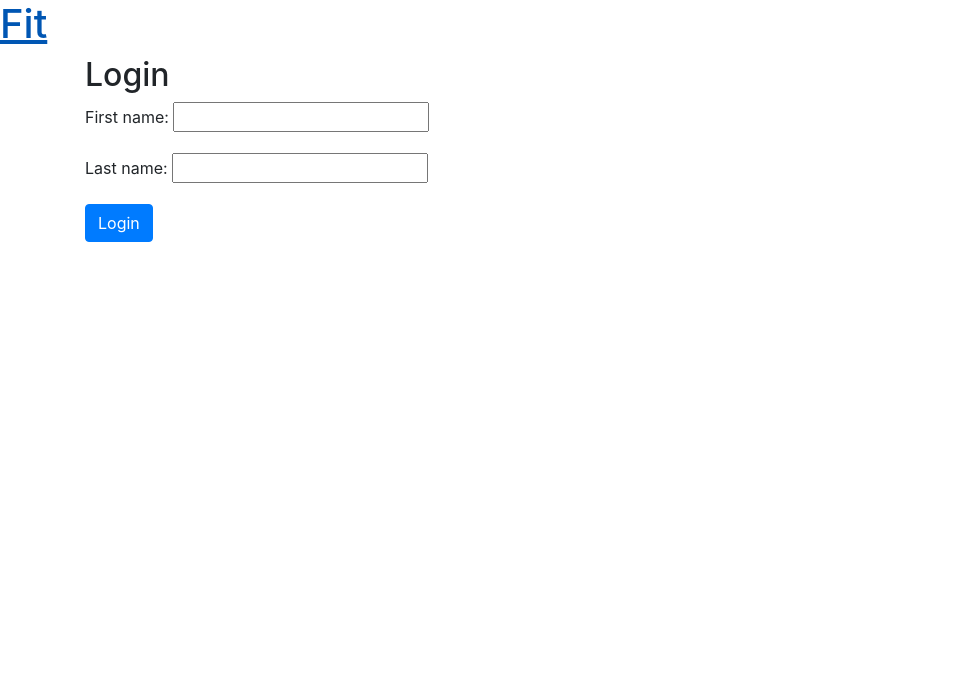
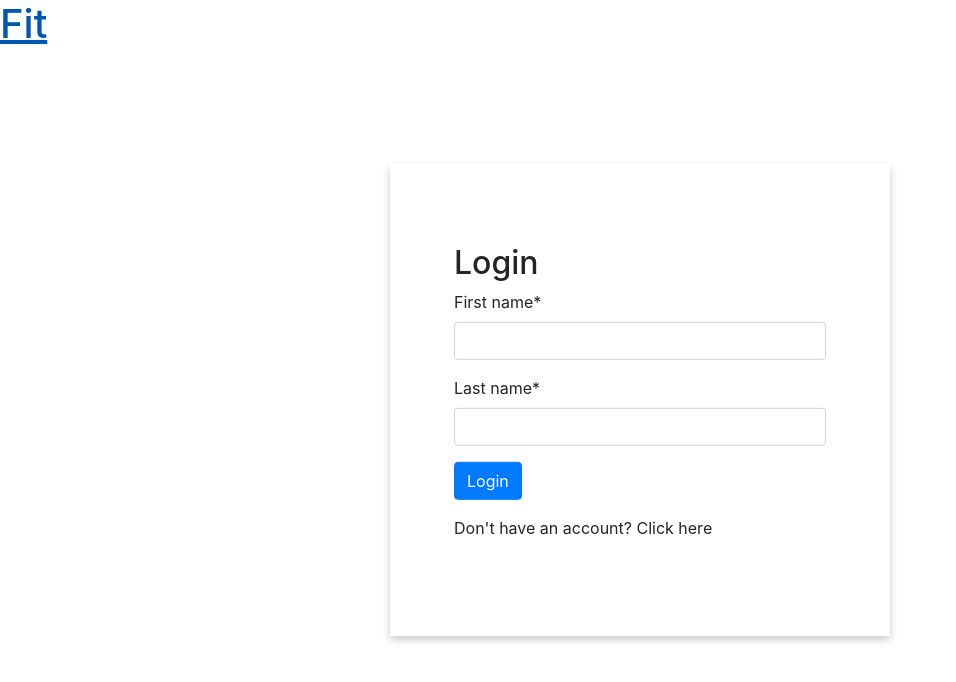
Before and after one commit to Shikeinn/Fit, a Django app: template Fit/templates/registration/login.html in a window 1280 px wide. Shown: the top 682 px of the page, without its empty margins (0-956 px from the left). Run offline with Django 3.2, Linux system fonts and the light colour scheme; the template is opened without the code that fills it: values that come from a table or form of the project are taken from there, others are empty; tables that the repository leaves empty hold one stand-in row (values such as "Sample post"); some libraries are stand-ins or nearby versions.

Commit message:
Styled login

```diff
--- /dev/null
+++ b/Fit/static/accounts.css
@@ -0,0 +1,15 @@
+.login-modal {
+    width: 500px;
+    position: absolute;
+    top: 50%;
+    left: 50%;
+    margin-right: -50%;
+    transform: translate(-50%, -50%);
+    box-shadow: 0 4px 8px 0 rgba(0,0,0,0.2);
+    transition: 0.3s;
+}
+
+.login-container {
+    padding: 5em 4em;
+    justify-content: right;
+}
--- a/Fit/templates/base.html
+++ b/Fit/templates/base.html
@@ -4,25 +4,20 @@
         <title>Fit</title>
         <!-- CSS only -->
         <link rel="stylesheet" href="https://stackpath.bootstrapcdn.com/bootstrap/4.5.0/css/bootstrap.min.css" integrity="sha384-9aIt2nRpC12Uk9gS9baDl411NQApFmC26EwAOH8WgZl5MYYxFfc+NcPb1dKGj7Sk" crossorigin="anonymous">
+        <link rel="stylesheet" href="{% static 'accounts.css' %}"/>
 
         <!-- JS, Popper.js, and jQuery -->
         <script src="https://code.jquery.com/jquery-3.5.1.slim.min.js" integrity="sha384-DfXdz2htPH0lsSSs5nCTpuj/zy4C+OGpamoFVy38MVBnE+IbbVYUew+OrCXaRkfj" crossorigin="anonymous"></script>
         <script src="https://cdn.jsdelivr.net/npm/popper.js@1.16.0/dist/umd/popper.min.js" integrity="sha384-Q6E9RHvbIyZFJoft+2mJbHaEWldlvI9IOYy5n3zV9zzTtmI3UksdQRVvoxMfooAo" crossorigin="anonymous"></script>
         <script src="https://stackpath.bootstrapcdn.com/bootstrap/4.5.0/js/bootstrap.min.js" integrity="sha384-OgVRvuATP1z7JjHLkuOU7Xw704+h835Lr+6QL9UvYjZE3Ipu6Tp75j7Bh/kR0JKI" crossorigin="anonymous"></script>
         <link href='//fonts.googleapis.com/css?family=Lobster&subset=latin,latin-ext' rel='stylesheet' type='text/css'>
-        <link rel="stylesheet" href="{% static 'style.css' %}">
+
     </head>
     <body>
         <div class="page-header">
             <h1><a href="/">Fit</a></h1>
         </div>
-        <div class="content container">
-            <div class="row">
-                <div class="col-md-8">
-                {% block content %}
-                {% endblock %}
-                </div>
-            </div>
-        </div>
+            {% block content %}
+            {% endblock %}
     </body>
 </html>
--- a/Fit/templates/login.html
+++ /dev/null
@@ -1,6 +0,0 @@
-<h2>Login</h2>
-<form method="post">
-  {% csrf_token %}
-  {{ form.as_p }}
-  <button type="submit">Login</button>
-</form>
--- a/Fit/templates/registration/login.html
+++ b/Fit/templates/registration/login.html
@@ -1,16 +1,24 @@
 {% extends '../base.html'%}
+{% load static %}
 {%block content%}
 <script src="https://ajax.googleapis.com/ajax/libs/jquery/1.11.1/jquery.min.js"></script>
+<link rel="stylesheet" href="{% static 'style.css' %}">
 
+{% load crispy_forms_tags %}
 
     <html>
         <head>
-           <h2>Login</h2>
-                <form method="post">
-                    {% csrf_token %}
-                    {{ form.as_p }}
-                    <button type="submit" class="btn btn-primary">Login</button>
-                </form>
+            <div class="login-modal">
+                <div class="login-container">
+                    <h2>Login</h2>
+                    <form method="post">
+                        {% csrf_token %}
+                        {{ form|crispy }}
+                        <button type="submit" class="btn btn-primary">Login</button>
+                    </form>
+                    <p class="justify-right">Don't have an account? Click here</p>
+                </div>
+            </div>
         </head>
     </html>
 
--- a/web_project/settings.py
+++ b/web_project/settings.py
@@ -38,7 +38,10 @@ INSTALLED_APPS = [
     'django.contrib.messages',
     'django.contrib.staticfiles',
     'Fit',
+    'crispy_forms',
 ]
+
+CRISPY_TEMPLATE_PACK = 'bootstrap4'
 
 MIDDLEWARE = [
     'django.middleware.security.SecurityMiddleware',
--- a/web_project/urls.py
+++ b/web_project/urls.py
@@ -20,5 +20,5 @@ from Fit.views import HomeView
 urlpatterns = [
     path('admin/', admin.site.urls),
     path('', HomeView.as_view(), name = 'home'),
-    path('accounts/', include('django.contrib.auth.urls')),
+    path('', include('django.contrib.auth.urls')),
 ]
```
Also changed, not shown: db.sqlite3.
